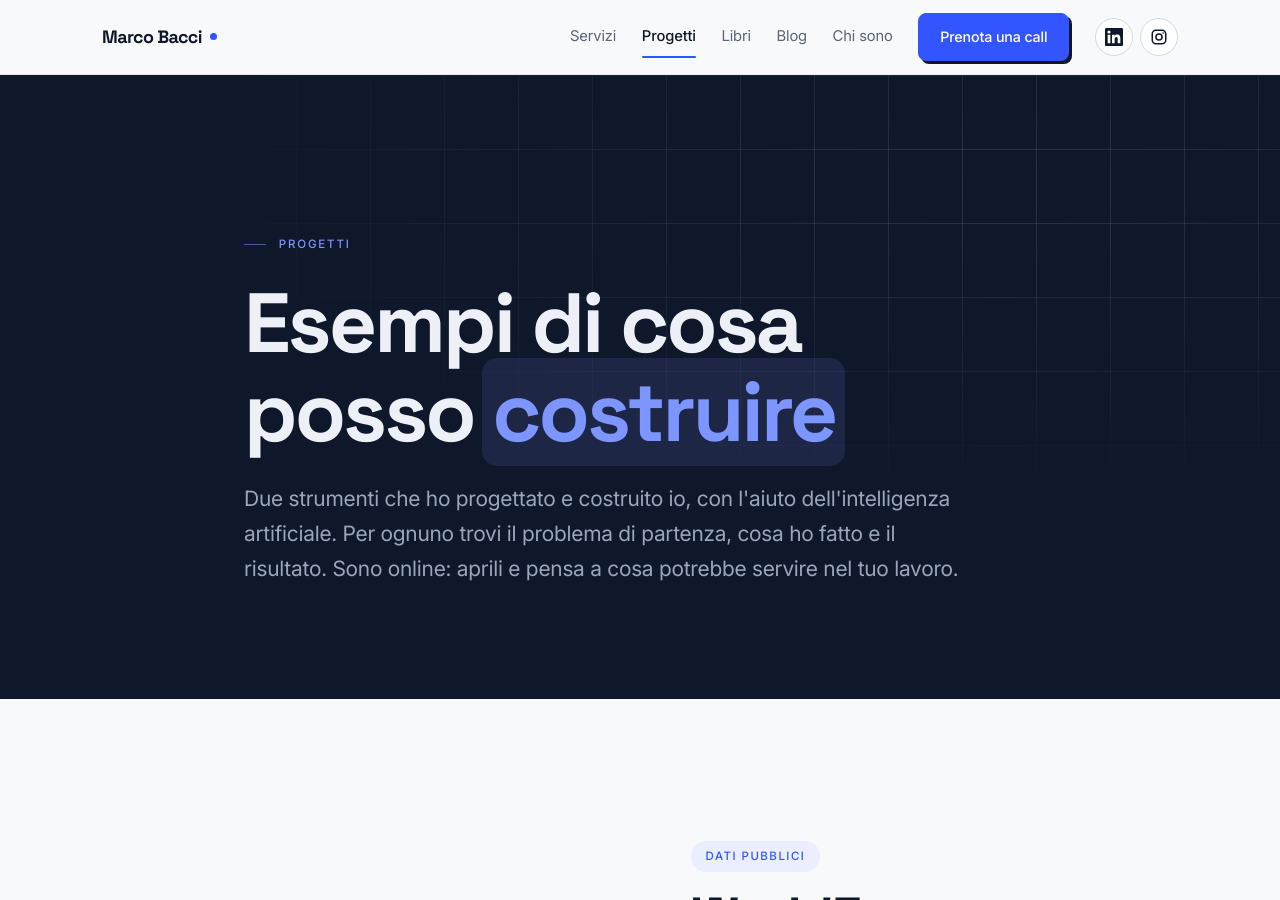
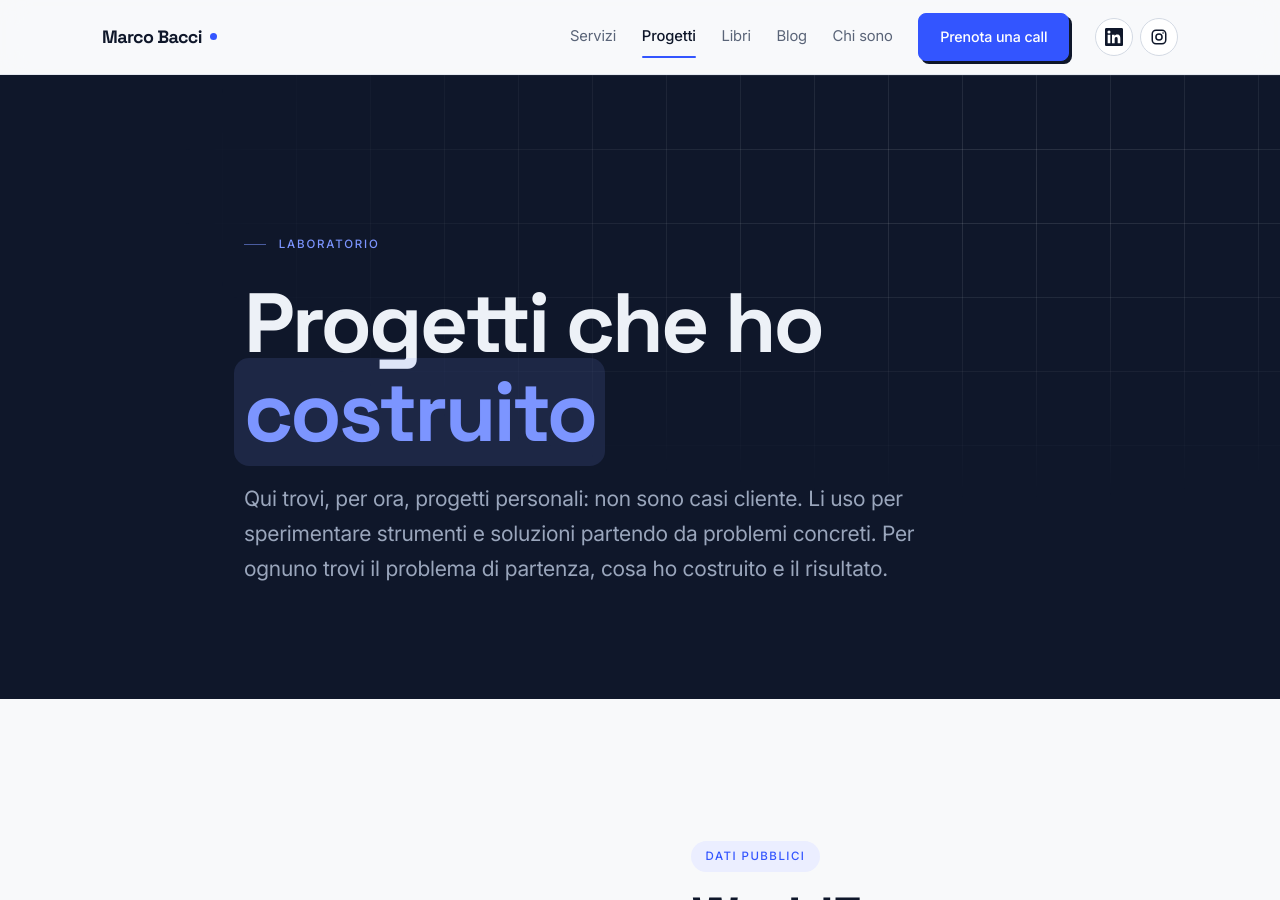
Before and after one commit to marcobacciwork/marcobacciwork.github.io, a Jekyll site: the page built from progetti.html, in a window 1280 px wide and 900 px high. Built offline with Jekyll 4.4.1, drawn with Linux system fonts in a browser that asks for light colours; some of the changed text lies outside the part shown.

Commit message:
Riposiziona i progetti personali come laboratorio

```diff
--- a/progetti.html
+++ b/progetti.html
@@ -3,17 +3,17 @@ layout: default
 title: "Progetti"
 nav: progetti
 permalink: /progetti/
-description: "Esempi concreti di cosa posso costruire per te con l'intelligenza artificiale: il problema, la soluzione, la tecnologia e il risultato."
+description: "Progetti personali e strumenti che ho costruito con l'intelligenza artificiale per sperimentare soluzioni applicate a problemi concreti."
 ---
 
 <section class="hero">
   <div class="wrap hero-inner">
-    <p class="eyebrow" style="color:var(--brass)">Progetti</p>
-    <h1>Esempi di cosa<br>posso <em>costruire</em></h1>
+    <p class="eyebrow" style="color:var(--brass)">Laboratorio</p>
+    <h1>Progetti che ho<br><em>costruito</em></h1>
     <p class="lead">
-      Due strumenti che ho progettato e costruito io, con l'aiuto dell'intelligenza artificiale.
-      Per ognuno trovi il problema di partenza, cosa ho fatto e il risultato.
-      Sono online: aprili e pensa a cosa potrebbe servire nel tuo lavoro.
+      Qui trovi, per ora, progetti personali: non sono casi cliente.
+      Li uso per sperimentare strumenti e soluzioni partendo da problemi concreti.
+      Per ognuno trovi il problema di partenza, cosa ho costruito e il risultato.
     </p>
   </div>
 </section>
```
Also changed, not shown: other parts of progetti.html (+4 -4 lines).
